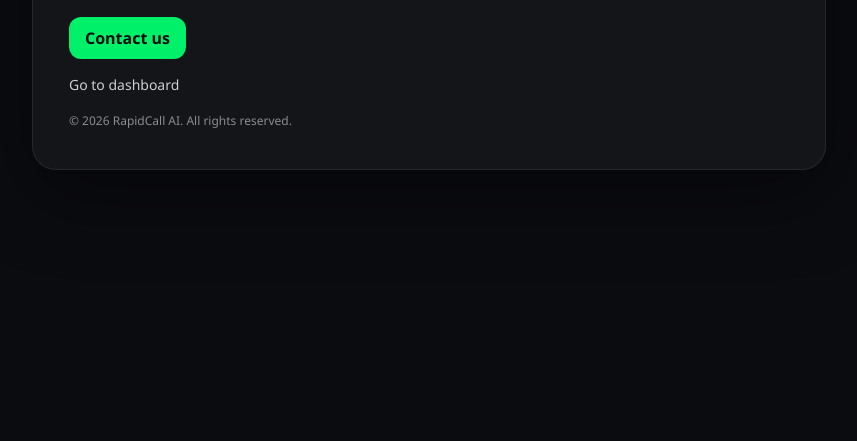
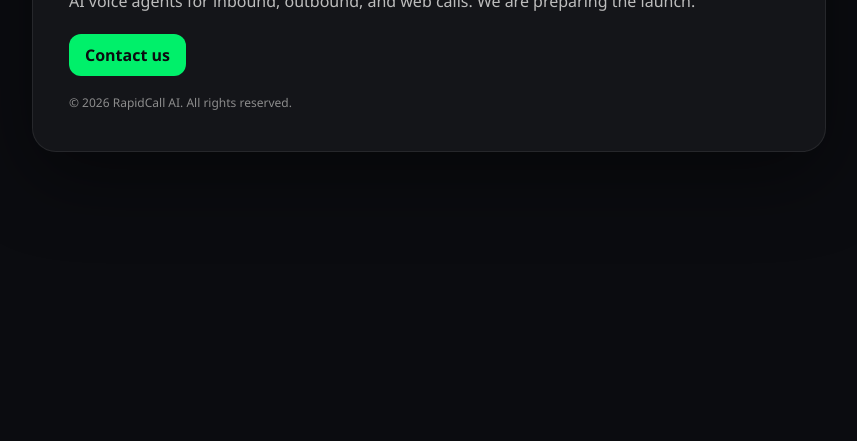
Before and after one commit to rufi-dev/rapidcall-ai, a plain HTML site: page index.html in a window 1280 px wide. Shown: the part 455-896 px from the top of the page, without its empty margins (211-1068 px from the left). Drawn offline with Linux system fonts and the light colour scheme.

Commit message:
Remove dashboard link from the coming soon page

```diff
--- a/index.html
+++ b/index.html
@@ -95,9 +95,6 @@
           AI voice agents for inbound, outbound, and web calls. We are preparing the launch.
         </p>
         <a class="cta" href="mailto:hello@rapidcall.ai">Contact us</a>
-        <div class="links">
-          <a href="https://dashboard.rapidcall.ai">Go to dashboard</a>
-        </div>
         <div class="footer">© 2026 RapidCall AI. All rights reserved.</div>
       </main>
     </div>
```
